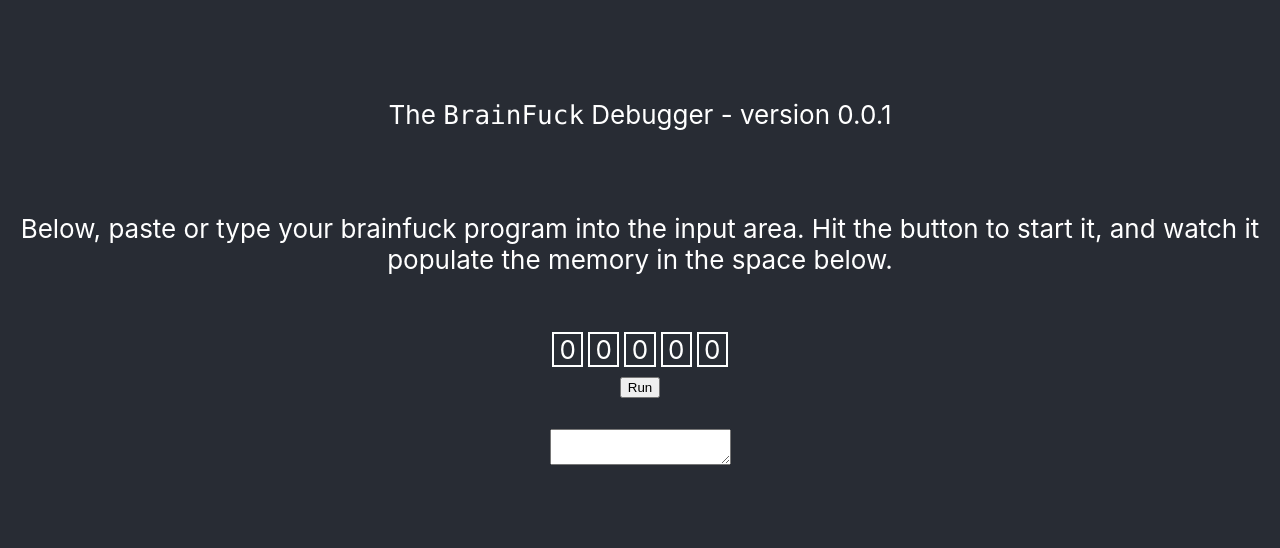
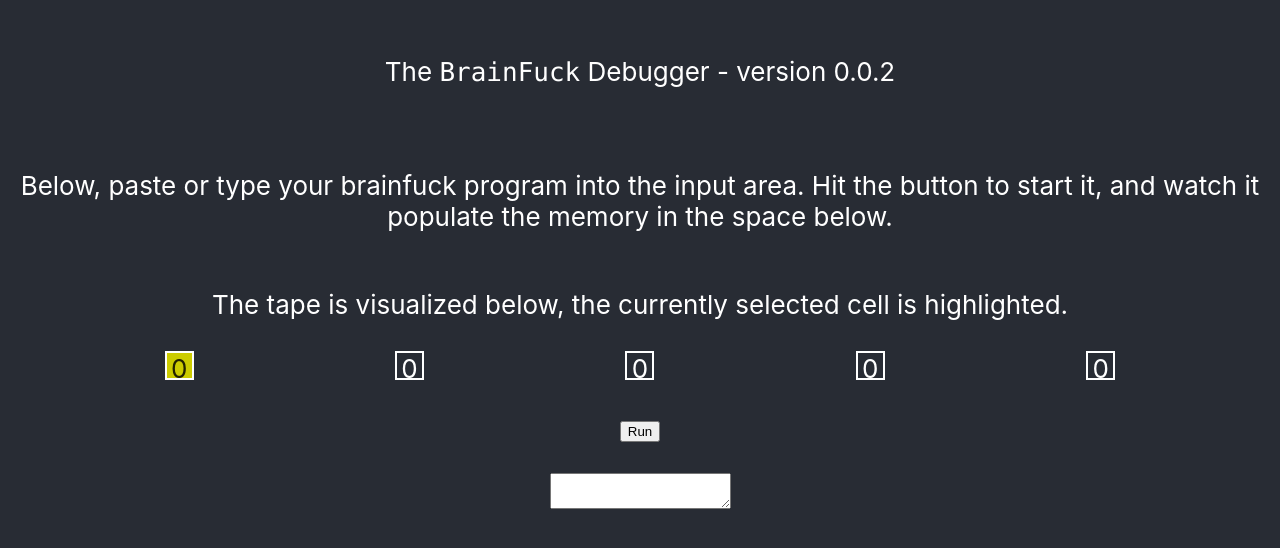
Before and after one commit to OmegaPointZero/BFDebug, a React (Create React App) app: page / in a window 1280 px wide. Shown: the part 128-676 px from the top of the page. Built offline with nearby package versions, Linux system fonts and the light colour scheme.

Commit message:
Mostly functional, with + - > < instructions working, tape display working, and tape highlighting functional

```diff
--- a/src/App.js
+++ b/src/App.js
@@ -7,7 +7,7 @@ function App() {
     <div className="App">
       <header className="App-header">
         <p>
-          The <code>BrainFuck</code> Debugger - version 0.0.1
+          The <code>BrainFuck</code> Debugger - version 0.0.2
         </p>
         <br />
         <p>
--- a/src/debugger.js
+++ b/src/debugger.js
@@ -6,11 +6,13 @@ class Debugger extends Component {
     constructor(props){
         super(props);
         this.state = {
-            program: "+++++", /* fixed for now, will load into memory via user input later */
+            program: "+>+>+>+>+>+>+>+>+>+>+<<<<", /* fixed for now, will load into memory via user input later */
+            eip: 0, /* instruction pointer, to replace the broken for loop */
             dp: 0, /* Data pointer, where on the tape we are */
             running: false, /* whether or not the debugger is running, will be used to implement breakpoints later */
             tape: new Array(30000).fill(0),
             debugging_memory: 5, /* Don't display all 30,000 cells at once, only the number of cells outlined in debugging memory. For now, that is a fixed value until we can update state somewhat-synchronously */
+            error: null,
         }
     }
 
@@ -20,7 +22,11 @@ class Debugger extends Component {
 
     increment_tape = (index) => {
         var item = this.state.tape[index]
+        if(item===255){
+            item = 0;
+        } else {
             item++;
+        }
         const newTape = [
             ...this.state.tape.slice(0, index),
             item,
@@ -35,7 +41,11 @@ class Debugger extends Component {
 
     decrement_tape = (index) => {
         var item = this.state.tape[index]
+        if(item===0){
+            item = 255;
+        } else {
             item--;
+        }
         const newTape = [
             ...this.state.tape.slice(0, index),
             item,
@@ -48,29 +58,65 @@ class Debugger extends Component {
         });
     }
 
+    componentDidUpdate(){
+        var that = this;
+        setTimeout(function(){
+            if(that.state.running === true){
+                that.run_debugger();
+            }
+        }, 300);
+    }
+
+    start_debugger(){
+        this.setState({running:true})
+    }
+
     run_debugger(){
-        for(var i=0;i<this.state.program.length;i++){
-            switch(this.state.program[i]){
+        var eip = this.state.eip;
+        var dp = this.state.dp;
+        console.log(`running debugger at eip: ${eip}`)
+        switch(this.state.program[eip]){
             case '+':
                 this.increment_tape(this.state.dp);
                 break;
             case '-':
                 this.decrement_tape(this.state.dp);
                 break;
+            case '>':
+                if(dp===30000){
+                    this.setState({error: 'Encountered \'>\' instruction at right end of tape.', running: false})
+                } else {
+                    if(dp===this.state.debugging_memory){
+                        this.setState({debugging_memory: dp+1})
+                    }
+                    this.setState({dp: dp+1});
+                }
+                break;
+            case '<':
+                if(dp===0){
+                    this.setState({error: 'Encountered \'<\' instruction at left end of tape.', running: false})
+                } else {
+                    this.setState({dp: dp-1});
+                }
+                break;
             default:
                 break;
         }
+        if(eip === this.state.program.length){
+            this.setState({running: false});
+        } else {
+            this.setState({eip: eip+1});
         }
     }
 
     render(){
-        return (<div>
+        return (<div className="debuggerDisplay">
             <div className="tapeMemoryDisplay">
-                <TapeDisplay tape={this.state.tape} order={this.state.debugging_memory} />
+                <TapeDisplay tape={this.state.tape} order={this.state.debugging_memory} dp={this.state.dp} />
 
-            </div>
+            </div><br />
             <div className="debugOptions">
-                <button id="run" onClick={() => {this.run_debugger()}}>Run</button>
+                <button id="run" onClick={() => {this.start_debugger()}}>Run</button>
             </div>
             <div><br />
             <textarea id="programInput" type="text" value={this.state.value} onChange={this.handleChange} />
--- a/src/index.css
+++ b/src/index.css
@@ -12,15 +12,24 @@ code {
     monospace;
 }
 
+.debuggerDisplay{
+    width: 90%;
+}
+
 .tapeDisplay{
     display: flex;
 }
 
 .tapeCell{
-    width: 15%;
-    height: 15%;
+    width: 25px;
+    height: 25px;
     border-style:solid;
     border-width: 2px;
     border-color: white;
-    margin:auto;
+    margin: auto;
 }
+
+.active{
+    background-color: #CCCC00;
+    color: #222200;
+}
--- a/src/tape.js
+++ b/src/tape.js
@@ -2,22 +2,35 @@ import React, {Component} from 'react';
 
 class TapeDisplay extends Component{
 
-    render_cell(cell, index){
-        return(<div className="tapeCell" style={{order: index}} key={index}>{cell}</div>)
+    render_cell(cell, index, active){
+        var cName = "tapeCell"
+        if(active){
+            cName += " active"
+        }
+        return(<div className={cName} style={{order: index}} key={index}>{cell}</div>)
     }
 
-    render_cells(tape,order){
+    render_cells(tape,order,dp){
         var tapeArray = [];
         for(var i=0;i<order;i++){
-            tapeArray.push(this.render_cell(tape[i], i))
+            var active = false;
+            if(i===dp){
+                active = true;
+            }
+            tapeArray.push(this.render_cell(tape[i], i, active))
         }
         return tapeArray;
     }
 
     render(){
         return(
-            <div className="tapeDisplay">
-                {this.render_cells(this.props.tape, this.props.order)}
+            <div>
+                <div className="tapeDescriptor">
+                    The tape is visualized below, the currently selected cell is highlighted.
+                </div><br />
+                <div className="tapeDisplay">
+                {this.render_cells(this.props.tape, this.props.order, this.props.dp)}
+                </div>
             </div>
         )
     }
```
Lines whose indentation alone changed are shown as unchanged.
